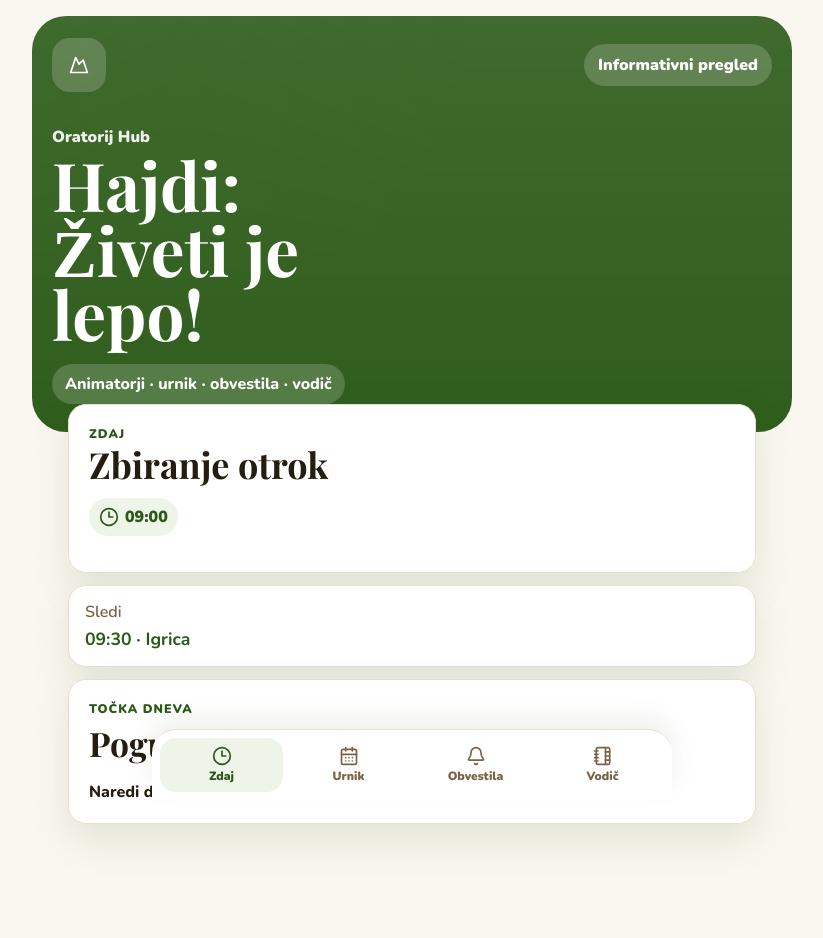
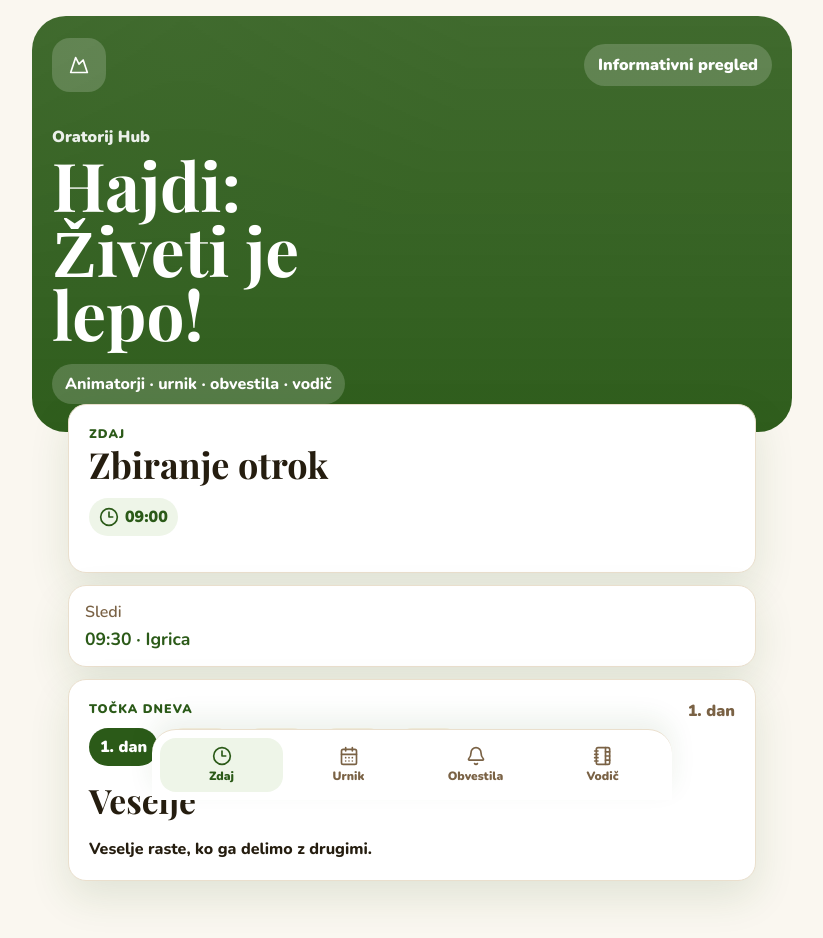
Before and after one commit to LukaKljun/OratorijHUB, a React (Vite) app: page / in a window 1280 px wide. Shown: the top 938 px of the page, without its empty margins (228-1051 px from the left). Before the commit the page ends 910 px from the top, so only its background shows below. Built offline with nearby package versions, Linux system fonts and the light colour scheme.

Commit message:
Add five editable day points

```diff
--- a/src/App.tsx
+++ b/src/App.tsx
@@ -21,14 +21,18 @@ type GuideRow = {
   title: string;
   text: string;
 };
+type DayPoint = {
+  id: string;
+  day: string;
+  title: string;
+  text: string;
+};
 type SiteContent = {
   status: string;
   appName: string;
   heroTitle: string;
   heroSubtitle: string;
-  pointLabel: string;
-  pointTitle: string;
-  pointText: string;
+  pointDays: DayPoint[];
   guideLabel: string;
   guideTitle: string;
   guideText: string;
@@ -42,9 +46,13 @@ const defaultContent: SiteContent = {
   appName: "Oratorij Hub",
   heroTitle: "Hajdi: Živeti je lepo!",
   heroSubtitle: "Animatorji · urnik · obvestila · vodič",
-  pointLabel: "Točka dneva",
-  pointTitle: "Pogum",
-  pointText: "Naredi dobro stvar tudi takrat, ko ni najlažje.",
+  pointDays: [
+    { id: "day-1", day: "1. dan", title: "Veselje", text: "Veselje raste, ko ga delimo z drugimi." },
+    { id: "day-2", day: "2. dan", title: "Pogum", text: "Naredi dobro stvar tudi takrat, ko ni najlažje." },
+    { id: "day-3", day: "3. dan", title: "Sodelovanje", text: "Ko poslušamo drug drugega, postane skupina močnejša." },
+    { id: "day-4", day: "4. dan", title: "Odpuščanje", text: "Odpuščanje nam pomaga začeti znova." },
+    { id: "day-5", day: "5. dan", title: "Hvaležnost", text: "Kar smo prejeli, nesemo naprej." },
+  ],
   guideLabel: "Hajdi",
   guideTitle: "Živeti je lepo!",
   guideText: "Dan je lep, ko ga napolnimo z dobroto, pogumom in pozornostjo do drugega.",
@@ -93,10 +101,13 @@ const getNow = (schedule: Activity[]) => {
 export function App() {
   const [tab, setTab] = useState<Tab>("now");
   const [content, setContent] = useState<SiteContent>(defaultContent);
+  const [selectedPointId, setSelectedPointId] = useState(defaultContent.pointDays[0].id);
   const [secretClicks, setSecretClicks] = useState(0);
   const [passwordOpen, setPasswordOpen] = useState(false);
   const [adminOpen, setAdminOpen] = useState(false);
   const { current, next } = useMemo(() => getNow(content.schedule), [content.schedule]);
+  const selectedPoint =
+    content.pointDays.find((point) => point.id === selectedPointId) ?? content.pointDays[0];
 
   const handleSecretClick = () => {
     const nextCount = secretClicks + 1;
@@ -125,10 +136,26 @@ export function App() {
       </header>
 
       <main className={tab === "now" ? "content content-overlap" : "content content-clear"}>
-        {tab === "now" && <NowScreen content={content} current={current} next={next} />}
+        {tab === "now" && (
+          <NowScreen
+            pointDays={content.pointDays}
+            selectedPoint={selectedPoint}
+            selectedPointId={selectedPointId}
+            onSelectPoint={setSelectedPointId}
+            current={current}
+            next={next}
+          />
+        )}
         {tab === "schedule" && <ScheduleScreen current={current} schedule={content.schedule} />}
         {tab === "news" && <NewsScreen announcements={content.announcements} />}
-        {tab === "guide" && <GuideScreen content={content} />}
+        {tab === "guide" && (
+          <GuideScreen
+            content={content}
+            selectedPoint={selectedPoint}
+            selectedPointId={selectedPointId}
+            onSelectPoint={setSelectedPointId}
+          />
+        )}
       </main>
 
       <nav className="bottom-nav">
@@ -151,14 +178,33 @@ export function App() {
         <AdminScreen
           content={content}
           onClose={() => setAdminOpen(false)}
-          onSave={setContent}
+          onSave={(nextContent) => {
+            setContent(nextContent);
+            if (!nextContent.pointDays.some((point) => point.id === selectedPointId)) {
+              setSelectedPointId(nextContent.pointDays[0]?.id ?? "day-1");
+            }
+          }}
         />
       )}
     </div>
   );
 }
 
-function NowScreen({ content, current, next }: { content: SiteContent; current: Activity; next: Activity | null }) {
+function NowScreen({
+  pointDays,
+  selectedPoint,
+  selectedPointId,
+  onSelectPoint,
+  current,
+  next,
+}: {
+  pointDays: DayPoint[];
+  selectedPoint: DayPoint;
+  selectedPointId: string;
+  onSelectPoint: (id: string) => void;
+  current: Activity;
+  next: Activity | null;
+}) {
   return (
     <div className="stack">
       <section className="now-card">
@@ -178,9 +224,13 @@ function NowScreen({ content, current, next }: { content: SiteContent; current:
       )}
 
       <section className="guide-card soft">
-        <p className="label">{content.pointLabel}</p>
-        <h2>{content.pointTitle}</h2>
-        <p>{content.pointText}</p>
+        <div className="point-head">
+          <p className="label">Točka dneva</p>
+          <span>{selectedPoint.day}</span>
+        </div>
+        <DayPointSelector points={pointDays} selectedId={selectedPointId} onSelect={onSelectPoint} />
+        <h2>{selectedPoint.title}</h2>
+        <p>{selectedPoint.text}</p>
       </section>
     </div>
   );
@@ -216,7 +266,17 @@ function NewsScreen({ announcements }: { announcements: string[] }) {
   );
 }
 
-function GuideScreen({ content }: { content: SiteContent }) {
+function GuideScreen({
+  content,
+  selectedPoint,
+  selectedPointId,
+  onSelectPoint,
+}: {
+  content: SiteContent;
+  selectedPoint: DayPoint;
+  selectedPointId: string;
+  onSelectPoint: (id: string) => void;
+}) {
   return (
     <div className="stack">
       <h2 className="page-title">Vodič</h2>
@@ -230,6 +290,31 @@ function GuideScreen({ content }: { content: SiteContent }) {
           <div key={`${row.title}-${index}`}><strong>{row.title}</strong><span>{row.text}</span></div>
         ))}
       </section>
+      <section className="guide-card soft">
+        <div className="point-head">
+          <p className="label">Točke dneva</p>
+          <span>{selectedPoint.day}</span>
+        </div>
+        <DayPointSelector points={content.pointDays} selectedId={selectedPointId} onSelect={onSelectPoint} />
+        <h2>{selectedPoint.title}</h2>
+        <p>{selectedPoint.text}</p>
+      </section>
+    </div>
+  );
+}
+
+function DayPointSelector({ points, selectedId, onSelect }: { points: DayPoint[]; selectedId: string; onSelect: (id: string) => void }) {
+  return (
+    <div className="day-selector">
+      {points.map((point) => (
+        <button
+          className={point.id === selectedId ? "active" : ""}
+          key={point.id}
+          onClick={() => onSelect(point.id)}
+        >
+          {point.day}
+        </button>
+      ))}
     </div>
   );
 }
@@ -293,6 +378,13 @@ function AdminScreen({ content, onClose, onSave }: { content: SiteContent; onClo
     }));
   };
 
+  const updateDayPoint = (id: string, patch: Partial<DayPoint>) => {
+    setDraft((previous) => ({
+      ...previous,
+      pointDays: previous.pointDays.map((point) => point.id === id ? { ...point, ...patch } : point),
+    }));
+  };
+
   const updateGuideRow = (index: number, patch: Partial<GuideRow>) => {
     setDraft((previous) => ({
       ...previous,
@@ -320,10 +412,14 @@ function AdminScreen({ content, onClose, onSave }: { content: SiteContent; onClo
         </section>
 
         <section className="admin-card">
-          <h2>Točka dneva</h2>
-          <Field label="Oznaka" value={draft.pointLabel} onChange={(value) => setField("pointLabel", value)} />
-          <Field label="Naslov" value={draft.pointTitle} onChange={(value) => setField("pointTitle", value)} />
-          <Field label="Besedilo" value={draft.pointText} onChange={(value) => setField("pointText", value)} multiline />
+          <h2>Točke dneva</h2>
+          {draft.pointDays.map((point) => (
+            <div className="point-editor" key={point.id}>
+              <input value={point.day} onChange={(event) => updateDayPoint(point.id, { day: event.target.value })} />
+              <input value={point.title} onChange={(event) => updateDayPoint(point.id, { title: event.target.value })} />
+              <textarea value={point.text} onChange={(event) => updateDayPoint(point.id, { text: event.target.value })} />
+            </div>
+          ))}
         </section>
 
         <section className="admin-card">
--- a/src/styles.css
+++ b/src/styles.css
@@ -175,6 +175,41 @@ svg { width: 20px; height: 20px; }
 }
 .guide-card h2 { font-size: 2.1rem; }
 .guide-card p:last-child { margin-bottom: 0; font-weight: 800; }
+
+.point-head {
+  display: flex;
+  align-items: center;
+  justify-content: space-between;
+  gap: 10px;
+}
+
+.point-head span {
+  color: var(--brown);
+  font-weight: 900;
+}
+
+.day-selector {
+  display: flex;
+  gap: 7px;
+  overflow-x: auto;
+  padding: 6px 0 12px;
+  scrollbar-width: none;
+}
+
+.day-selector button {
+  flex: 0 0 auto;
+  border: 0;
+  border-radius: 999px;
+  padding: 8px 11px;
+  color: var(--brown);
+  background: #fbf4e5;
+  font-weight: 900;
+}
+
+.day-selector button.active {
+  color: white;
+  background: var(--green);
+}
 
 .card { padding: 16px; }
 
@@ -416,6 +451,19 @@ svg { width: 20px; height: 20px; }
   align-items: start;
 }
 
+.point-editor {
+  display: grid;
+  grid-template-columns: 86px 1fr;
+  gap: 8px;
+  padding: 10px;
+  border-radius: 16px;
+  background: #fbf4e5;
+}
+
+.point-editor textarea {
+  grid-column: 1 / -1;
+}
+
 .admin-actions {
   position: fixed;
   left: 0;
@@ -433,5 +481,6 @@ svg { width: 20px; height: 20px; }
   .bottom-nav { left: 50%; transform: translateX(-50%); width: min(520px, calc(100% - 24px)); border-radius: 24px 24px 0 0; }
   .admin-row { grid-template-columns: 92px 1fr 1fr; }
   .admin-row input:last-child { grid-column: auto; }
+  .point-editor { grid-template-columns: 92px 1fr; }
   .admin-actions { left: 50%; transform: translateX(-50%); width: min(860px, 100%); }
 }
```
